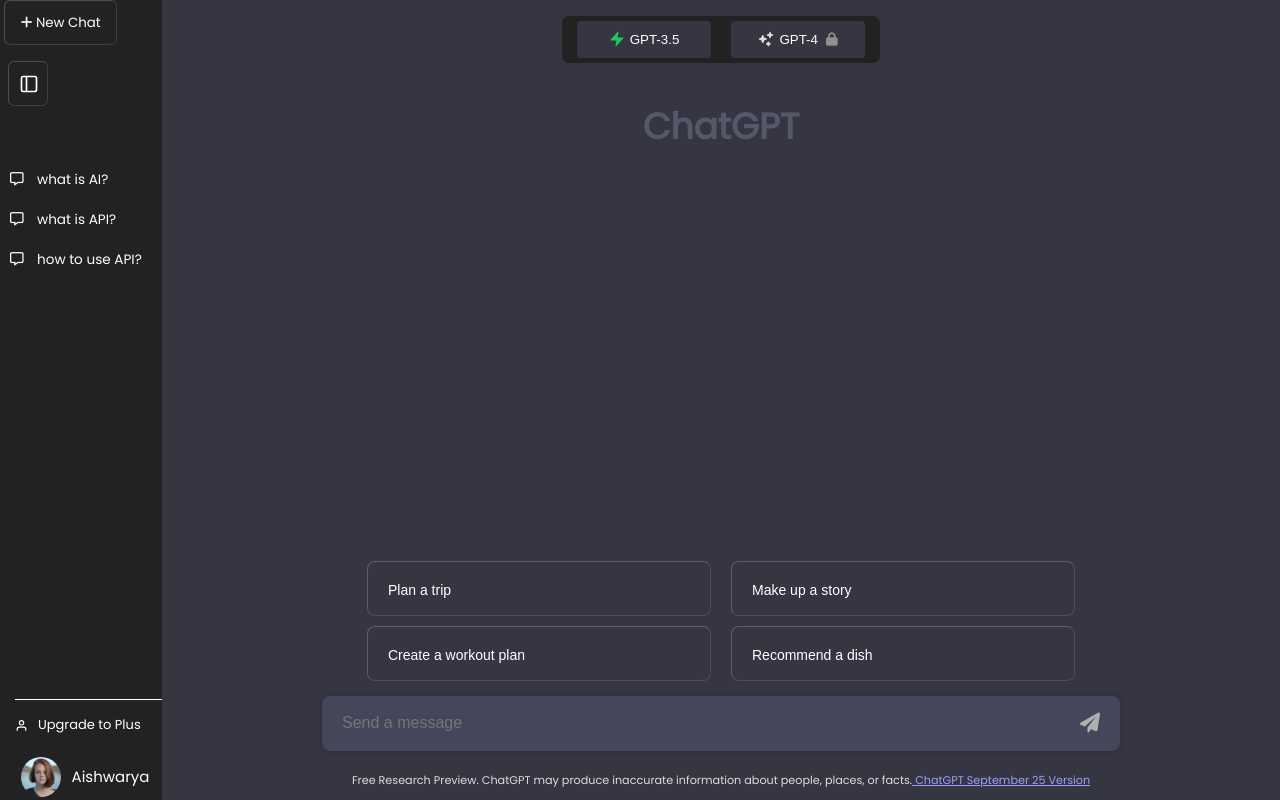
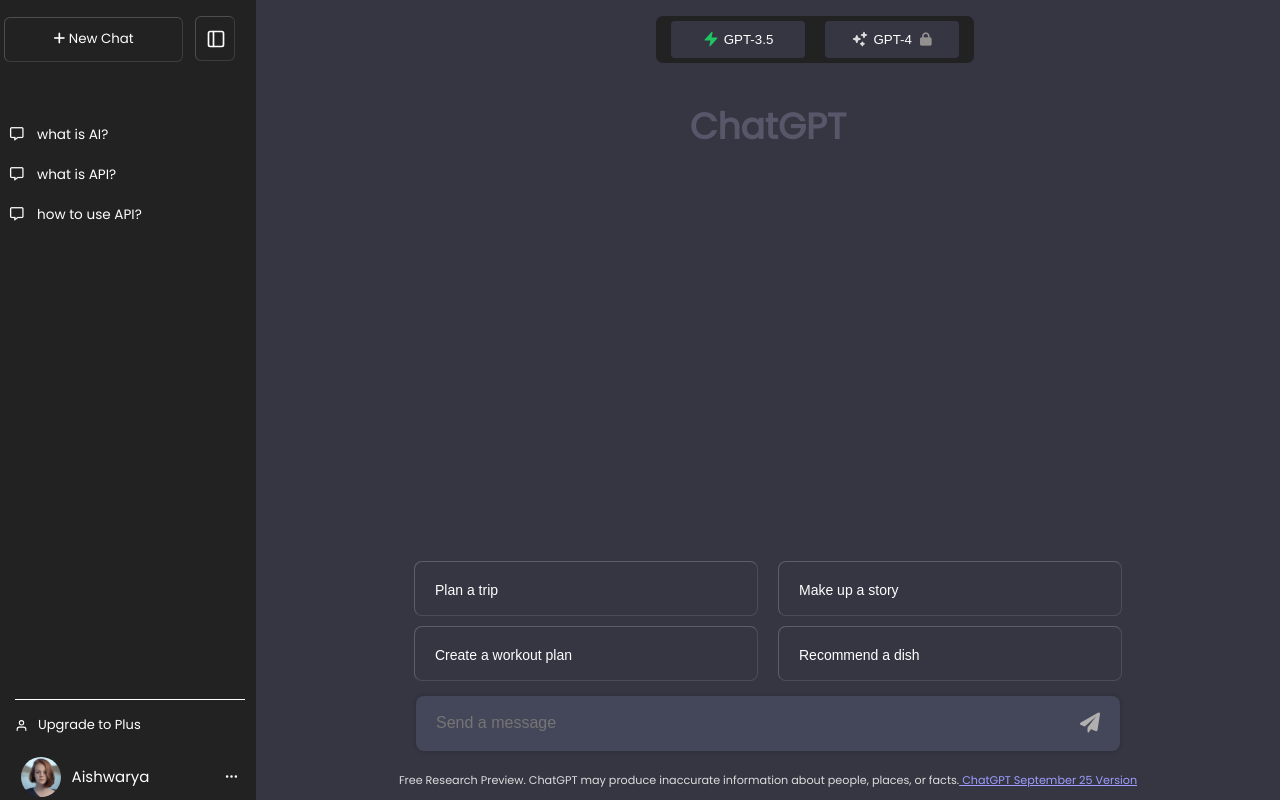
Before and after one commit to AishwaryaMore00/chatgpt, a plain HTML site: page index.html in a window 1280 px wide. Drawn offline with Linux system fonts and the light colour scheme.

Commit message:
Update styles.css

```diff
--- a/styles.css
+++ b/styles.css
@@ -21,7 +21,7 @@
 
         .left-pane {
 
-            width: 250px;
+            width: 20%;
             background-color: #222;
             flex-direction: column;
 
@@ -188,7 +188,7 @@
 
         .right-pane {
 
-            width:100%;
+            width:80%;
             background-color: rgb(53, 54, 66);
             color-scheme: dark;
             display: flex;
```
